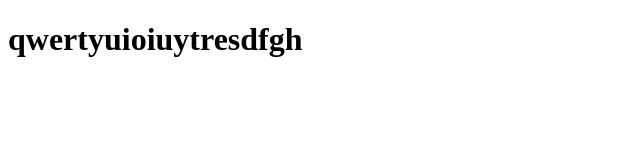
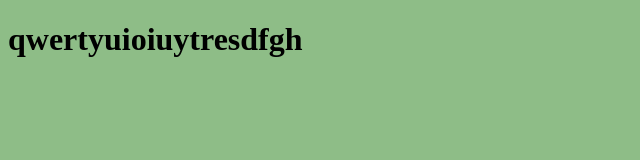
Before and after one commit to bdev52/practice, a plain HTML site: page index.html in a window 1280 px wide. Shown: the whole page, without its empty margins (0-640 px from the left). Drawn offline with Linux system fonts and the light colour scheme.

Commit message:
second commit

```diff
--- a/index.html
+++ b/index.html
@@ -4,8 +4,15 @@
     <meta charset="UTF-8">
     <meta name="viewport" content="width=device-width, initial-scale=1.0">
     <title>cvc</title>
+    <style>
+
+        body{
+            background-color: rgba(54, 138, 42, 0.562);
+        }
+    </style>
 </head>
 <body>
     <h1>qwertyuioiuytresdfgh</h1>
+
 </body>
 </html>
```
